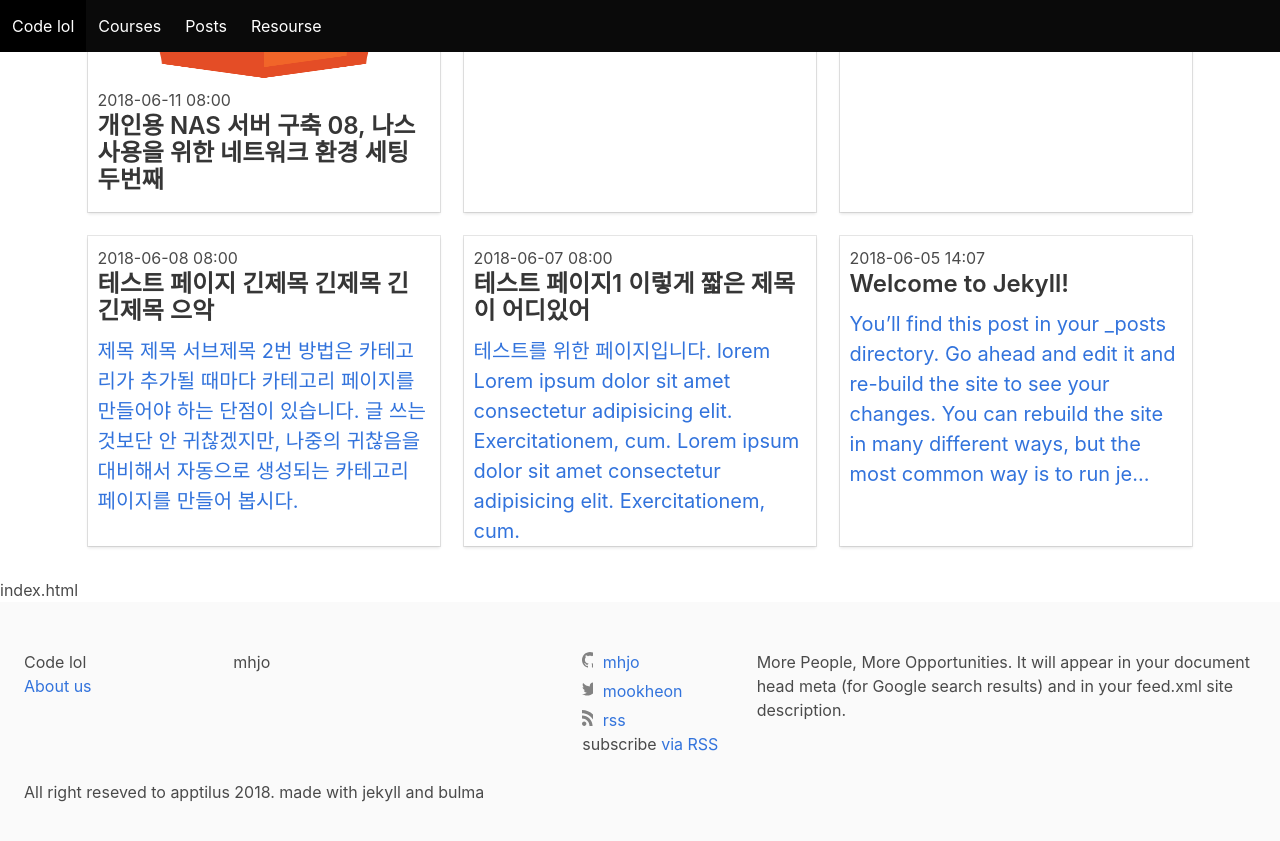
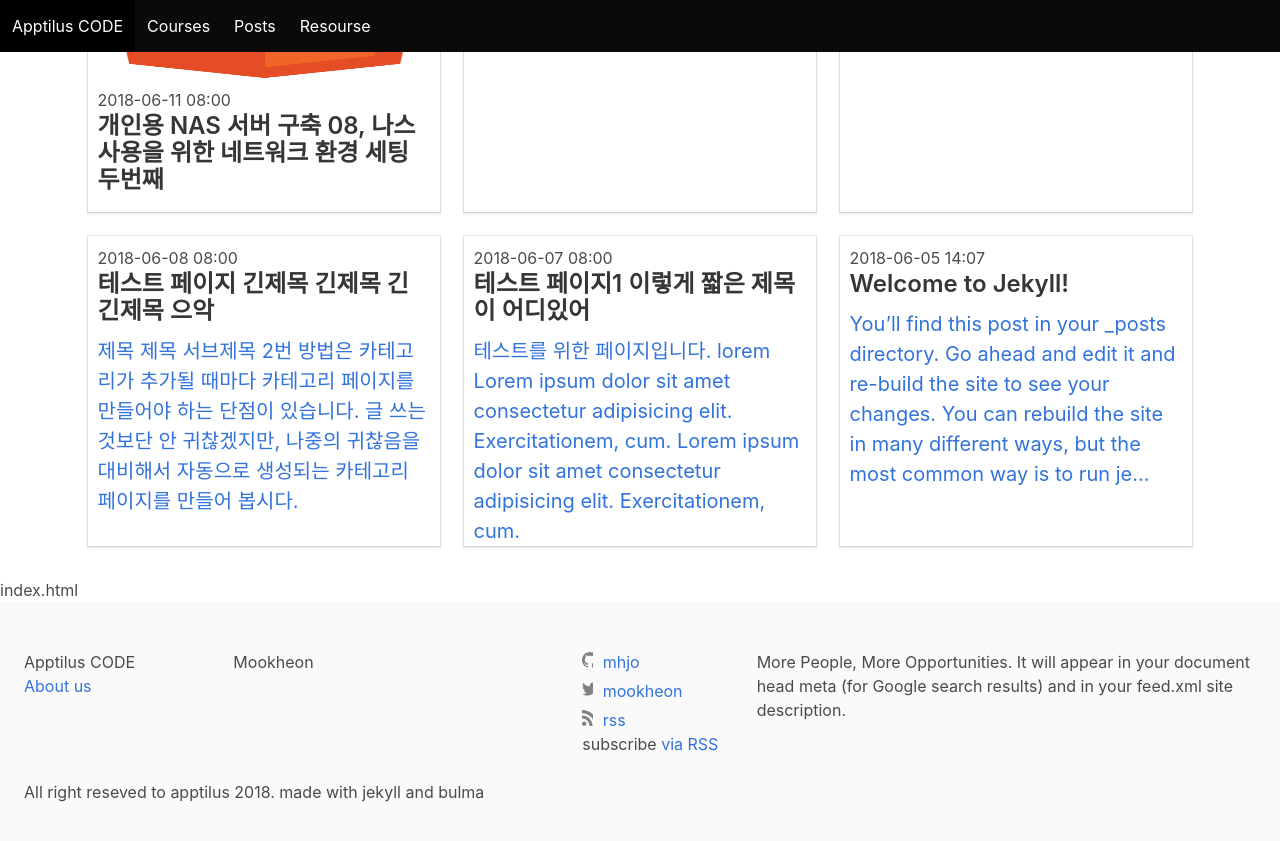
Before and after one commit to sean-jo/loldoc-jekyll, a Jekyll site: the page built from index.html, in a window 1280 px wide and 900 px high, scrolled down 564 px. Shown: the top 841 px of the window. Built offline with Jekyll 4.4.1, drawn with Linux system fonts in a browser that asks for light colours.

Commit message:
Change title

```diff
--- a/_config.yml
+++ b/_config.yml
@@ -13,16 +13,16 @@
 # you will see them accessed via {{ site.title }}, {{ site.email }}, and so on.
 # You can create any custom variable you would like, and they will be accessible
 # in the templates via {{ site.myvariable }}.
-title: Code lol
+title: Apptilus CODE
 email:
-author: mhjo
+author: Mookheon
 description: >- # this means to ignore newlines until "baseurl:"
   More People, More Opportunities.
   It will appear in your document head meta (for
   Google search results) and in your feed.xml site description.
 baseurl: "" # the subpath of your site, e.g. /blog
 # the base hostname & protocol for your site, e.g. http://example.com
-url: "http://codelol.apptilus.com"
+url: "http://code.apptilus.com"
 timezone: Asia/Seoul
 date_format: "%F %R"
 lang: ko
@@ -75,7 +75,7 @@ header_pages:
   - _pages/posts.html
   - _pages/resourses.html
 
-permalink: /:categories/:title
+permalink: /dev/:categories/:title
 
 collections:
   docs:
--- a/_data/docs.json
+++ b/_data/docs.json
@@ -3,21 +3,21 @@
     "title": "NodeJS 기초와 API 이용하기",
     "url": "/docs/nodejs-basic/",
     "date": "2018-06-01",
-    "image": "https://cdn.pixabay.com/photo/2015/04/23/17/41/node-js-736399_1280.png",
+    "image": "/assets/image/nodejs.png",
     "category": "NodeJS"
   },
   {
     "title": "Express를 이용한 웹애플리케이션 개발",
     "url": "/docs/nodejs-basic/",
     "date": "2018-06-12",
-    "image": "https://cdn.pixabay.com/photo/2017/03/28/05/09/truck-2181037_1280.png",
+    "image": "/assets/image/express.png",
     "category": "NodeJS"
   },
   {
     "title": "Ruby on Rails를 이용해 Recipe 앱 만들기",
     "url": "/docs/rails-basic/",
     "date": "2018-06-10",
-    "image": "https://cdn.pixabay.com/photo/2017/01/31/13/26/diamond-2024022_1280.png",
+    "image": "/assets/image/ruby_on_rails.png",
     "category": "Ruby"
   }
 ]
```
Also changed, not shown: assets/image/HTML5.png, assets/image/express.png (added), assets/image/nodejs.png (added), assets/image/ruby_on_rails.png (added).
